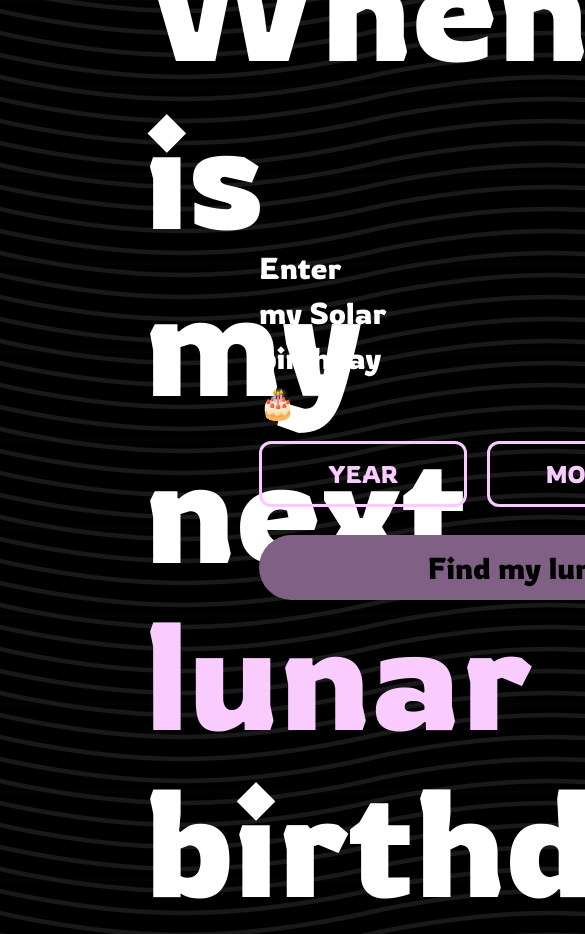
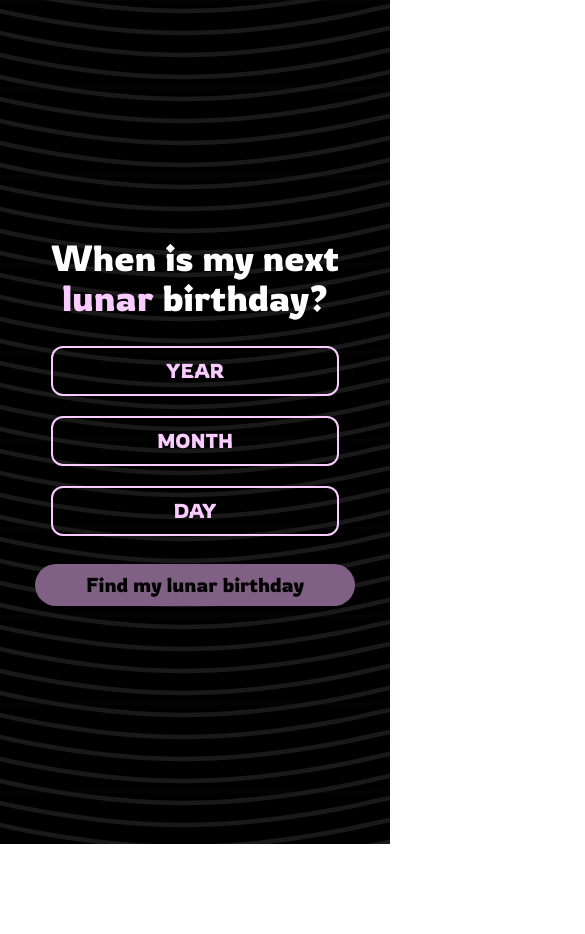
Before and after one commit to iamyujinwon/lunar-birthday-app, a React (Create React App) app: page / in a window 390 px wide. Shown: the top 934 px of the page, 585 px wide, since content can reach past the window. After the commit the page ends 844 px from the top, so only its background shows below. Built offline with nearby package versions, Linux system fonts and the light colour scheme.

Commit message:
refactor css with mobile-first

```diff
--- a/src/pages/index.js
+++ b/src/pages/index.js
@@ -68,39 +68,47 @@ const Home = () =>  {
 
     return (
         <>
-            <div class="flex items-center font-Rowdies font-normal w-screen h-screen">
-                <div class="text-white leading-title w-1/2 pl-36">
-                    <div class="text-title">
+            <div class="w-screen h-screen grid grid-cols-1 gap-7 content-center font-Rowdies">
+                <div class="">
+                    {/* <div class="text-white text-4xl font-Rowdies">
                         <div>When is</div>
                         <div>my next</div>
                         <div><span class="text-lunar">lunar</span></div>
                         <div>birthday?</div>
+                    </div> */}
+
+                    <div class="text-white text-4xl text-center leading-10">
+                        <div>When is my next</div>
+                        <div><span class="text-lunar">lunar</span> birthday?</div>
                     </div>
                 </div>
 
                 {calculated ?
-                    <div class="w-1/2 pl-16">
-                        <div class="w-[41.5rem] py-12 text-white text-result text-center mb-4 space-y-5 bg-result-background/50 rounded-3xl">
-                            <div>My solar birthday is <span class="text-lunar">{inputYear}/{inputMonth}/{inputDay}</span></div>
+                    <div class="text-center">
+                        <div class="block mr-auto ml-auto w-[21rem] text-white text-xl font-light py-4 bg-result-background/50 rounded-3xl">
+                            <div class="">My solar birthday is <span class="text-lunar">{inputYear}/{inputMonth}/{inputDay}</span></div>
                             <div>This year, my lunar birthday is</div>
                             <div class="text-yellow-highlight">{convertedCurrentYear}/{convertedCurrentMonth}/{convertedCurrentDay}</div>
                             <div>Next year, my lunar birthday is</div>
                             <div class="text-yellow-highlight">{convertedNextYear}/{convertedNextMonth}/{convertedNextDay}</div>
                         </div>
-                        <button class="w-[41.5rem] mt-7 py-2.5 text-3xl bg-lunar rounded-full cursor-pointer" onClick={() => window.location.reload()}>
-                            Find another birthday
-                        </button>
-                        <button class="w-[41.5rem] mt-7 py-2.5 text-3xl bg-green-highlight rounded-full cursor-pointer">
-                            Add the date in Google Calendar
-                        </button>
+                        <div class="block mr-auto ml-auto w-[20rem] space-y-4 mt-7">
+                            <button class="w-[20rem] py-1.5 text-xl bg-lunar rounded-full cursor-pointer disabled:cursor-not-allowed disabled:bg-disabled" onClick={() => window.location.reload()}>
+                                Find another birthday
+                            </button>
+                            <button class="w-[20rem] py-1.5 text-xl bg-green-highlight rounded-full cursor-pointer disabled:cursor-not-allowed disabled:bg-disabled">
+                                {/* Add the date in Google Calendar */}
+                                Add in Google Calendar
+                            </button>
+                        </div>
                     </div>
                     :
-                    <div class="w-1/2 pl-16">
+                    <div class="w-screen text-center">
                         <form onSubmit={handleSubmit}>
-                            <div class="text-white text-3xl mb-4">Enter my Solar birthday 🎂</div>
-                            <div class="text-2xl flex space-x-5">
+                            {/* <div class="text-white ">Enter my Solar birthday 🎂</div>  */}
+                            <div class="text-xl flex flex-col space-y-5">
                                 <span>
-                                    <select class="w-52 text-center py-3 bg-transparent text-lunar border-solid border-3 border-lunar rounded-xl appearance-none cursor-pointer" onChange={e=>(setInputYear(e.target.value))}>
+                                    <select class="w-72 text-center py-2 bg-transparent text-lunar border-solid border-2 border-lunar rounded-xl appearance-none cursor-pointer" onChange={e=>(setInputYear(e.target.value))}>
                                         <option value={0} default>YEAR</option>
                                         {years.map(year => {
                                             return (<option key={year.value} value={year.value}>{year.text}</option>);
@@ -108,7 +116,7 @@ const Home = () =>  {
                                     </select>
                                 </span>
                                 <span>
-                                    <select class="w-52 text-center py-3 bg-transparent text-lunar border-solid border-3 border-lunar rounded-xl appearance-none cursor-pointer" onChange={e=>(setInputMonth(e.target.value))}>
+                                    <select class="w-72 text-center py-2 bg-transparent text-lunar border-solid border-2 border-lunar rounded-xl appearance-none cursor-pointer" onChange={e=>(setInputMonth(e.target.value))}>
                                         <option value={0} default>MONTH</option>
                                         {months.map(month => {
                                             return (<option key={month.value} value={month.value}>{month.text}</option>);
@@ -116,7 +124,7 @@ const Home = () =>  {
                                     </select>
                                 </span>
                                 <span>
-                                    <select class="w-52 text-center py-3 bg-transparent text-lunar border-solid border-3 border-lunar rounded-xl appearance-none cursor-pointer" onChange={e=>(setInputDay(e.target.value))}>
+                                    <select class="w-72 text-center py-2 bg-transparent text-lunar border-solid border-2 border-lunar rounded-xl appearance-none cursor-pointer" onChange={e=>(setInputDay(e.target.value))}>
                                         <option value={0} default>DAY</option>
                                         {days.map(day => {
                                             return (<option key={day.value} value={day.value}>{day.text}</option>);
@@ -124,7 +132,7 @@ const Home = () =>  {
                                     </select>
                                 </span>
                             </div>
-                            <button class="w-[41.5rem] mt-7 py-2.5 text-3xl bg-lunar rounded-full cursor-pointer disabled:cursor-not-allowed disabled:bg-disabled" type="submit" disabled={submitDisabled()}>
+                            <button class="w-[20rem] py-1.5 mt-7 text-xl bg-lunar rounded-full cursor-pointer disabled:cursor-not-allowed disabled:bg-disabled" type="submit" disabled={submitDisabled()}>
                                 Find my lunar birthday
                             </button>
                         </form>
```
